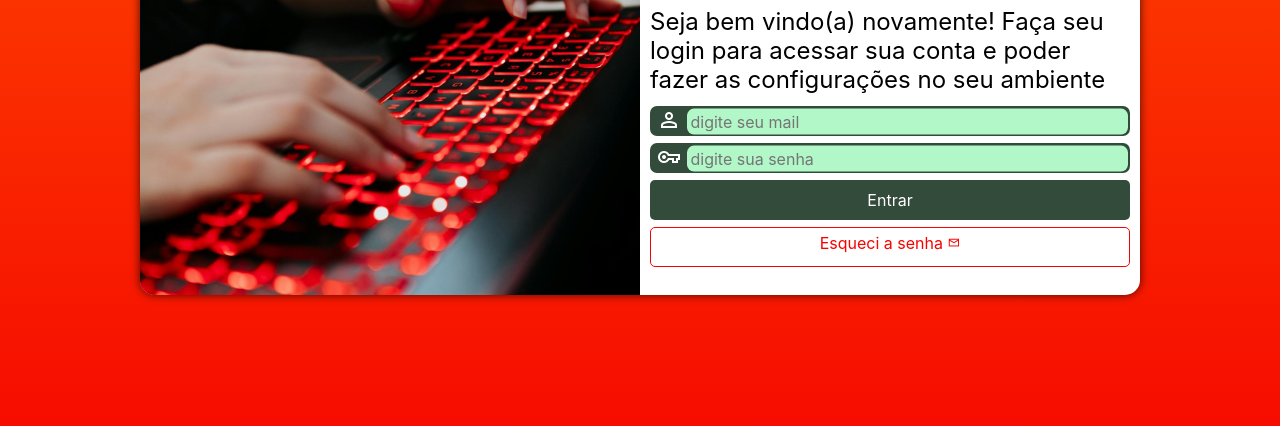
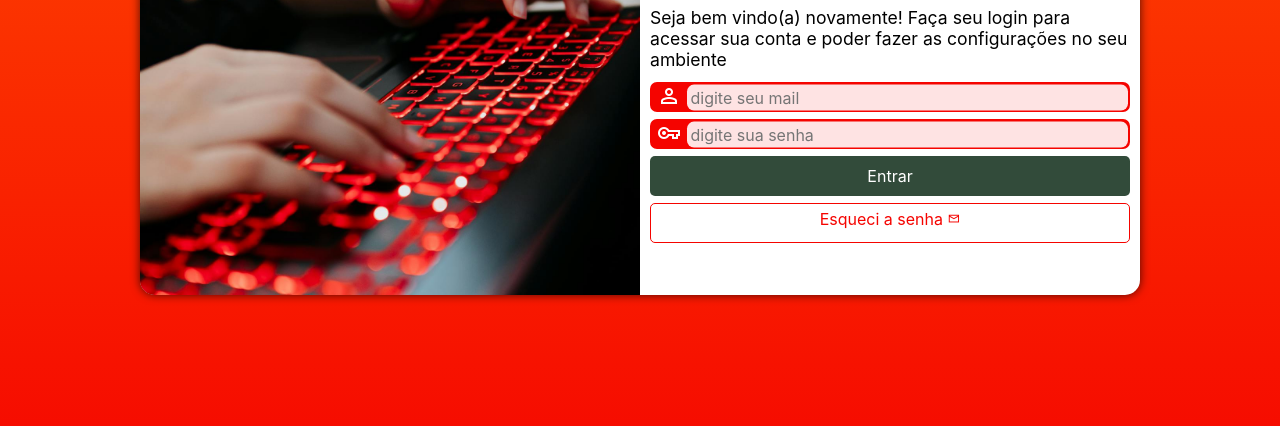
Before and after one commit to amandaoliveira-dev/Projeto-Login, a plain HTML site: page index.html in a window 1280 px wide. Shown: the part 280-706 px from the top of the page. Drawn offline with nearby package versions, Linux system fonts and the light colour scheme.

Commit message:
paragrafo atualizado
alterado tamanho do paragrafo(P)

```diff
--- a/estilos/media-query.css
+++ b/estilos/media-query.css
@@ -50,6 +50,6 @@
     }
 
     p {
-        font-size: 1.5em;
+        font-size: 1.1em;
     }
 }
--- a/estilos/style.css
+++ b/estilos/style.css
@@ -61,8 +61,8 @@ p {
     padding-bottom: 5px;
 }
 form > .campo {
-    background-color: #324b3a;
-    border: 2px solid #324b3a;
+    background-color: #F50400;
+    border: 2px solid #F50400;
     display: block;
     width: 100%;
     height: 30px;
@@ -79,7 +79,7 @@ div.campo > span {
     padding-left: 5px;
 }
 div.campo > input {
-    background-color: #b1f7c7;
+    background-color: #fee3e3;
     font-size: 1em;
     width: calc(100% - 35px);
     height: 100%;
```
